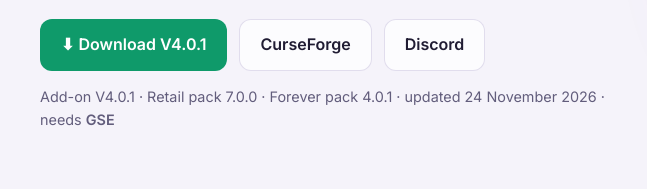
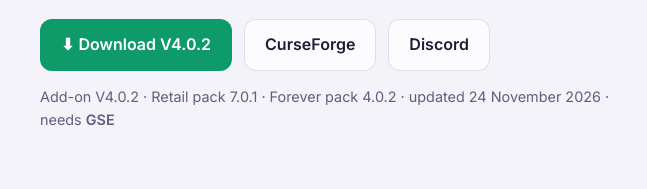
Before and after one commit to Ron1n90c/ron1n-site, a plain HTML site: page public/index.html in a window 1280 px wide. Shown: the part 372-561 px from the top of the page, 86-733 px from the left. Drawn offline with Linux system fonts and the light colour scheme.

Commit message:
Site: Ronin 4.0.2
Co-Authored-By: Claude Opus 5.5 <noreply@anthropic.com>
Claude-Session: https://claude.ai/code/session_01Axf3BxmXskQSewwmgfgH44

```diff
--- a/public/index.html
+++ b/public/index.html
@@ -91,11 +91,11 @@ footer .foot{display:grid;grid-template-columns:1.2fr 1fr;gap:24px}
     <h1>One add-on,<br>two worlds.</h1>
     <p class="lede">Tank, DPS and Heal macros for GSE, for <b>Retail</b> and <b>WoW: Forever</b>. All made by Ronin and tested in game. Always free.</p>
     <div class="cta">
-      <a class="btn primary" href="downloads/Ronin.zip" download>⬇ Download V4.0.1</a>
+      <a class="btn primary" href="downloads/Ronin.zip" download>⬇ Download V4.0.2</a>
       <a class="btn" href="https://www.curseforge.com/wow/addons/ronin" target="_blank" rel="noopener">CurseForge</a>
       <a class="btn" href="https://discord.gg/kUCRHV2mE" target="_blank" rel="noopener">Discord</a>
     </div>
-    <p class="ver">Add-on V4.0.1 · Retail pack 7.0.0 · Forever pack 4.0.1 · updated 24 November 2026 · needs <b>GSE</b></p>
+    <p class="ver">Add-on V4.0.2 · Retail pack 7.0.1 · Forever pack 4.0.2 · updated 24 November 2026 · needs <b>GSE</b></p>
   </div>
   <div class="hero-art"><img src="assets/logo.webp" alt="Ronin logo" width="640" height="640" fetchpriority="high"></div>
 </div></header>
```
Also changed, not shown: 1 other file.
